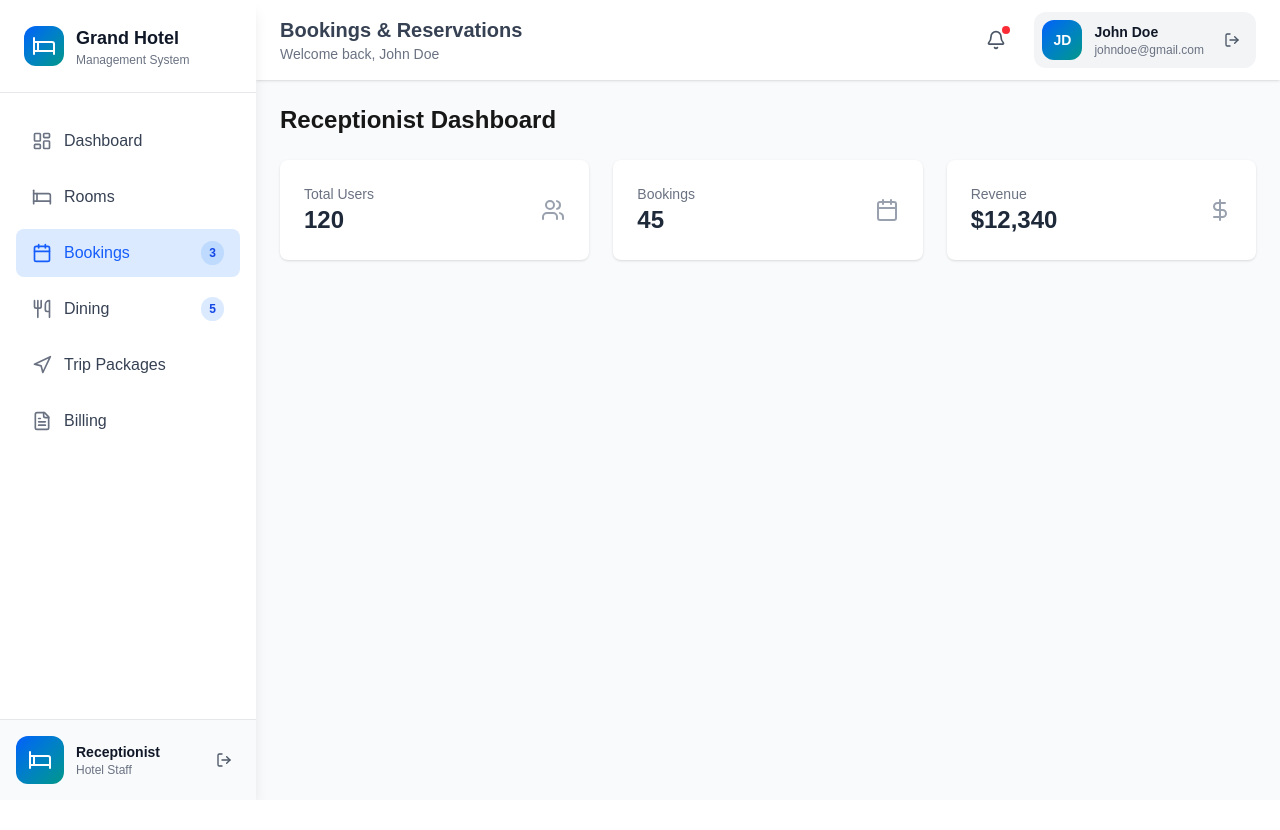
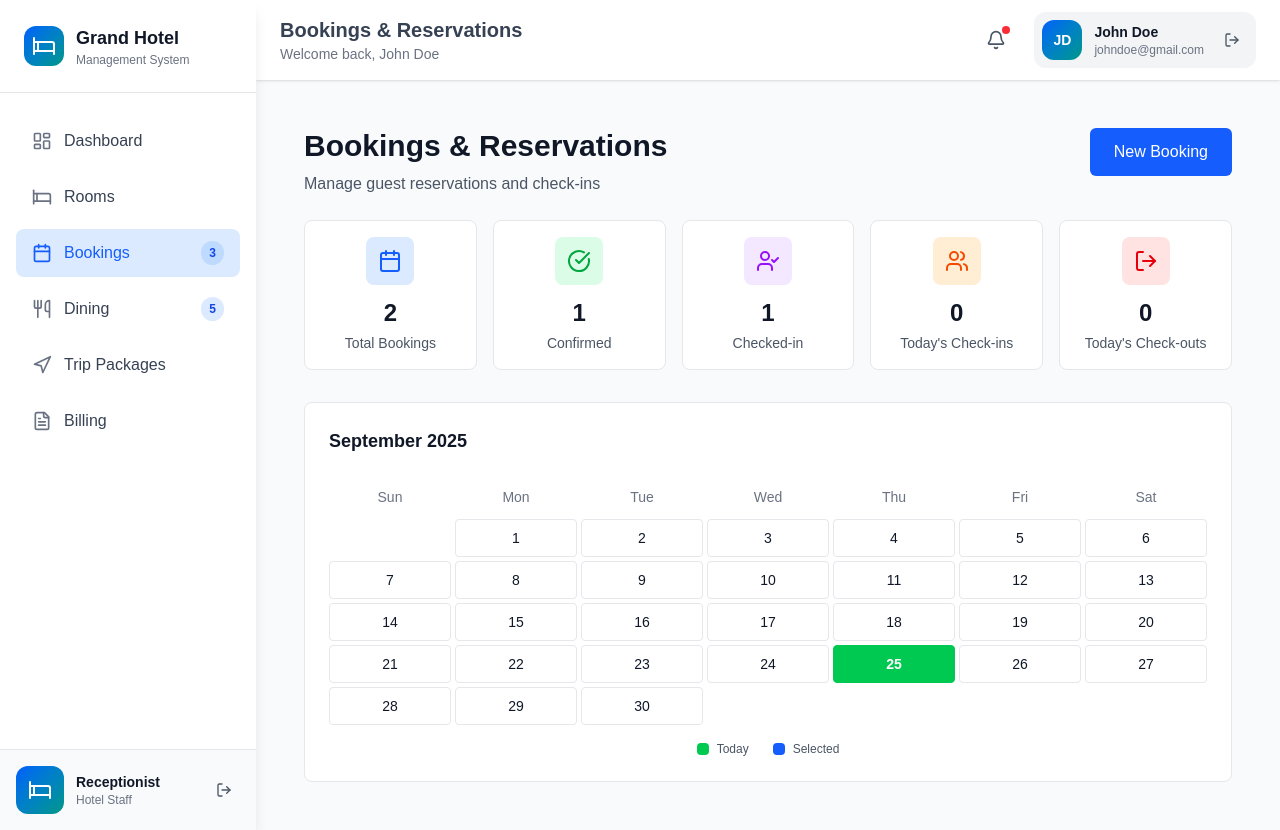
Before and after one commit to mudunkotuwasb/Hotel-Management-Frontend, a Next.js app: page /dashboard/receptionist/bookings in a window 1280 px wide. Before the commit the page ends 800 px from the top, so only its background shows below. Built offline with nearby package versions, Linux system fonts and the light colour scheme.

Commit message:
Updated the structure

```diff
--- a/app/dashboard/receptionist/bookings/page.tsx
+++ b/app/dashboard/receptionist/bookings/page.tsx
@@ -1,31 +1,204 @@
 "use client";
 
+import { useState } from "react";
 import AdminReceptionistLayout from "../../../components/layout/AdminReceptionistLayout";
-import DashboardCard from "../../../components/common/DashboardCard";
-import { Users, DollarSign, Calendar } from "lucide-react";
+import NewBookingModal from "../../../components/bookings/NewBookingModal";
+import { Calendar, CheckCircle, UserCheck, Users, LogOut } from "lucide-react";
 
 export default function Bookings() {
+  const [isNewBookingOpen, setIsNewBookingOpen] = useState(false);
+  const [selectedDate, setSelectedDate] = useState<number | null>(null);
+
+  // Get current date
+  const today = new Date();
+  const currentYear = today.getFullYear();
+  const currentMonth = today.getMonth();
+  const currentDay = today.getDate();
+
+  // Use current month and year for display
+  const displayYear = currentYear;
+  const displayMonth = currentMonth;
+
+  // Month names
+  const monthNames = [
+    "January",
+    "February",
+    "March",
+    "April",
+    "May",
+    "June",
+    "July",
+    "August",
+    "September",
+    "October",
+    "November",
+    "December",
+  ];
+
+  const monthName = monthNames[displayMonth];
+
+  // Get days in current month
+  const daysInMonth = new Date(displayYear, displayMonth + 1, 0).getDate();
+
+  const firstDayOfMonth = new Date(displayYear, displayMonth, 1).getDay();
+
+  const handleDateClick = (day: number) => {
+    setSelectedDate(day);
+  };
+
+  const isToday = (day: number) => {
+    return day === currentDay;
+  };
+
+  const generateCalendarDays = () => {
+    const days = [];
+
+    for (let i = 0; i < firstDayOfMonth; i++) {
+      days.push(<div key={`empty-${i}`} className="text-center text-sm p-2" />);
+    }
+
+    // Days of the month
+    for (let day = 1; day <= daysInMonth; day++) {
+      const isSelected = selectedDate === day;
+      const today = isToday(day);
+
+      days.push(
+        <div
+          key={day}
+          className={`text-center text-sm p-2 border border-gray-200 rounded cursor-pointer transition-colors ${
+            isSelected
+              ? "bg-blue-600 text-white border-blue-600 font-semibold"
+              : today
+              ? "bg-green-500 text-white border-green-500 font-semibold"
+              : "text-gray-900 hover:bg-gray-50"
+          }`}
+          onClick={() => handleDateClick(day)}
+        >
+          {day}
+        </div>
+      );
+    }
+
+    return days;
+  };
+
   return (
     <AdminReceptionistLayout role="receptionist">
-      <h2 className="text-2xl font-bold mb-6">Receptionist Dashboard</h2>
+      <div className="p-6">
+        {/* Header with New Booking Button */}
+        <div className="flex justify-between items-start mb-6">
+          <div>
+            <h1 className="text-3xl font-bold text-gray-900 mb-2">
+              Bookings & Reservations
+            </h1>
+            <p className="text-gray-600">
+              Manage guest reservations and check-ins
+            </p>
+          </div>
+          <button
+            onClick={() => setIsNewBookingOpen(true)}
+            className="bg-blue-600 hover:bg-blue-700 text-white px-6 py-3 rounded-md font-medium transition-colors"
+          >
+            New Booking
+          </button>
+        </div>
 
-      <div className="grid grid-cols-1 md:grid-cols-3 gap-6">
-        <DashboardCard
-          title="Total Users"
-          value="120"
-          icon={<Users className="w-6 h-6" />}
-        />
-        <DashboardCard
-          title="Bookings"
-          value="45"
-          icon={<Calendar className="w-6 h-6" />}
-        />
-        <DashboardCard
-          title="Revenue"
-          value="$12,340"
-          icon={<DollarSign className="w-6 h-6" />}
-        />
+        {/* 5 Cards Section */}
+        <div className="grid grid-cols-1 md:grid-cols-2 lg:grid-cols-5 gap-4 mb-8">
+          {/* Card 1 - Total Bookings */}
+          <div className="bg-white rounded-lg border border-gray-200 p-4 text-center">
+            <div className="w-12 h-12 bg-blue-100 rounded-lg flex items-center justify-center mx-auto mb-3">
+              <Calendar className="w-6 h-6 text-blue-600" />
+            </div>
+            <div className="text-2xl font-bold text-gray-900 mb-1">2</div>
+            <div className="text-sm text-gray-600">Total Bookings</div>
+          </div>
+
+          {/* Card 2 - Confirmed */}
+          <div className="bg-white rounded-lg border border-gray-200 p-4 text-center">
+            <div className="w-12 h-12 bg-green-100 rounded-lg flex items-center justify-center mx-auto mb-3">
+              <CheckCircle className="w-6 h-6 text-green-600" />
+            </div>
+            <div className="text-2xl font-bold text-gray-900 mb-1">1</div>
+            <div className="text-sm text-gray-600">Confirmed</div>
+          </div>
+
+          {/* Card 3 - Checked-in */}
+          <div className="bg-white rounded-lg border border-gray-200 p-4 text-center">
+            <div className="w-12 h-12 bg-purple-100 rounded-lg flex items-center justify-center mx-auto mb-3">
+              <UserCheck className="w-6 h-6 text-purple-600" />
+            </div>
+            <div className="text-2xl font-bold text-gray-900 mb-1">1</div>
+            <div className="text-sm text-gray-600">Checked-in</div>
+          </div>
+
+          {/* Card 4 - Today's Check-ins */}
+          <div className="bg-white rounded-lg border border-gray-200 p-4 text-center">
+            <div className="w-12 h-12 bg-orange-100 rounded-lg flex items-center justify-center mx-auto mb-3">
+              <Users className="w-6 h-6 text-orange-600" />
+            </div>
+            <div className="text-2xl font-bold text-gray-900 mb-1">0</div>
+            <div className="text-sm text-gray-600">Today's Check-ins</div>
+          </div>
+
+          {/* Card 5 - Today's Check-outs */}
+          <div className="bg-white rounded-lg border border-gray-200 p-4 text-center">
+            <div className="w-12 h-12 bg-red-100 rounded-lg flex items-center justify-center mx-auto mb-3">
+              <LogOut className="w-6 h-6 text-red-600" />
+            </div>
+            <div className="text-2xl font-bold text-gray-900 mb-1">0</div>
+            <div className="text-sm text-gray-600">Today's Check-outs</div>
+          </div>
+        </div>
+
+        <div className="max-w-8xl mx-auto">
+          {/* Calendar Section */}
+          <div className="bg-white rounded-lg border border-gray-200 p-6">
+            {/* Calendar Header */}
+            <div className="flex justify-between items-center mb-6">
+              <div>
+                <h3 className="text-lg font-semibold text-gray-900">
+                  {monthName} {displayYear}
+                </h3>
+              </div>
+            </div>
+
+            {/* Calendar Grid */}
+            <div className="grid grid-cols-7 gap-1">
+              {/* Days Header */}
+              {["Sun", "Mon", "Tue", "Wed", "Thu", "Fri", "Sat"].map((day) => (
+                <div
+                  key={day}
+                  className="text-center text-sm font-medium text-gray-500 py-2"
+                >
+                  {day}
+                </div>
+              ))}
+
+              {/* Calendar Days */}
+              {generateCalendarDays()}
+            </div>
+
+            {/* Legend */}
+            <div className="mt-4 flex items-center justify-center space-x-6 text-xs">
+              <div className="flex items-center space-x-2">
+                <div className="w-3 h-3 bg-green-500 rounded"></div>
+                <span className="text-gray-600">Today</span>
+              </div>
+              <div className="flex items-center space-x-2">
+                <div className="w-3 h-3 bg-blue-600 rounded"></div>
+                <span className="text-gray-600">Selected</span>
+              </div>
+            </div>
+          </div>
+        </div>
       </div>
+
+      {/* New Booking Modal */}
+      <NewBookingModal
+        isOpen={isNewBookingOpen}
+        onClose={() => setIsNewBookingOpen(false)}
+      />
     </AdminReceptionistLayout>
   );
 }
--- a/app/dashboard/receptionist/dining/page.tsx
+++ b/app/dashboard/receptionist/dining/page.tsx
@@ -1,31 +1,82 @@
 "use client";
 
+import { useState } from "react";
 import AdminReceptionistLayout from "../../../components/layout/AdminReceptionistLayout";
-import DashboardCard from "../../../components/common/DashboardCard";
-import { Users, DollarSign, Calendar } from "lucide-react";
+import OrdersView from "../../../components/dining/OrdersView";
+import ManualOrderView from "../../../components/dining/ManualOrderView";
+import MenuManagement from "../../../components/dining/MenuManagement";
+import NewMenuItemPopup from "../../../components/dining/NewMenuItemPopup";
+import { ClipboardList, Plus, Utensils } from "lucide-react";
+
+type ActiveView = "orders" | "manual-order" | "menu";
 
 export default function Dining() {
+  const [activeView, setActiveView] = useState<ActiveView>("orders");
+  const [showNewMenuPopup, setShowNewMenuPopup] = useState(false);
+
   return (
     <AdminReceptionistLayout role="receptionist">
-      <h2 className="text-2xl font-bold mb-6">Receptionist Dashboard</h2>
+      <div className="flex justify-between items-center mb-6">
+        <div>
+          <h2 className="text-2xl font-bold text-black">Dining & Menu</h2>
+          <p className="text-gray-600">
+            Manage menu items and track food orders
+          </p>
+        </div>
+        <button
+          onClick={() => setShowNewMenuPopup(true)}
+          className="bg-blue-600 text-white px-4 py-2 rounded-lg hover:bg-blue-700 transition-colors"
+        >
+          Add Menu Item
+        </button>
+      </div>
 
-      <div className="grid grid-cols-1 md:grid-cols-3 gap-6">
-        <DashboardCard
-          title="Total Users"
-          value="120"
-          icon={<Users className="w-6 h-6" />}
-        />
-        <DashboardCard
-          title="Bookings"
-          value="45"
-          icon={<Calendar className="w-6 h-6" />}
-        />
-        <DashboardCard
-          title="Revenue"
-          value="$12,340"
-          icon={<DollarSign className="w-6 h-6" />}
-        />
+      {/* Navigation */}
+      <div className="flex space-x-4 mb-6 border-b">
+        <button
+          className={`flex items-center space-x-2 pb-2 px-1 ${
+            activeView === "orders"
+              ? "border-b-2 border-blue-600 text-blue-600"
+              : "text-gray-600"
+          }`}
+          onClick={() => setActiveView("orders")}
+        >
+          <ClipboardList className="w-4 h-4" />
+          <span>Orders (2)</span>
+        </button>
+        <button
+          className={`flex items-center space-x-2 pb-2 px-1 ${
+            activeView === "manual-order"
+              ? "border-b-2 border-blue-600 text-blue-600"
+              : "text-gray-600"
+          }`}
+          onClick={() => setActiveView("manual-order")}
+        >
+          <Plus className="w-4 h-4" />
+          <span>Manual Order</span>
+        </button>
+        <button
+          className={`flex items-center space-x-2 pb-2 px-1 ${
+            activeView === "menu"
+              ? "border-b-2 border-blue-600 text-blue-600"
+              : "text-gray-600"
+          }`}
+          onClick={() => setActiveView("menu")}
+        >
+          <Utensils className="w-4 h-4" />
+          <span>Menu (2)</span>
+        </button>
       </div>
+
+      {/* Content based on active view */}
+      {activeView === "orders" && <OrdersView />}
+      {activeView === "manual-order" && <ManualOrderView />}
+      {activeView === "menu" && <MenuManagement />}
+
+      {/* New Menu Item Popup */}
+      {showNewMenuPopup && (
+        <NewMenuItemPopup onClose={() => setShowNewMenuPopup(false)} />
+      )}
     </AdminReceptionistLayout>
   );
 }
```
Also changed, not shown: app/dashboard/admin/bookings/page.tsx (+28 -11 lines), app/dashboard/admin/dining/page.tsx (+22 -8 lines), app/components/bookings/NewBookingModal.tsx (renamed from app/dashboard/admin/bookings/NewBookingModal.tsx), app/components/dining/ManualOrderView.tsx (renamed from app/dashboard/admin/dining/components/ManualOrderView.tsx), app/components/dining/MenuManagement.tsx (renamed from app/dashboard/admin/dining/components/MenuManagement.tsx), app/components/dining/NewMenuItemPopup.tsx (renamed from app/dashboard/admin/dining/components/NewMenuItemPopup.tsx), app/components/dining/OrdersView.tsx (renamed from app/dashboard/admin/dining/components/OrdersView.tsx).
